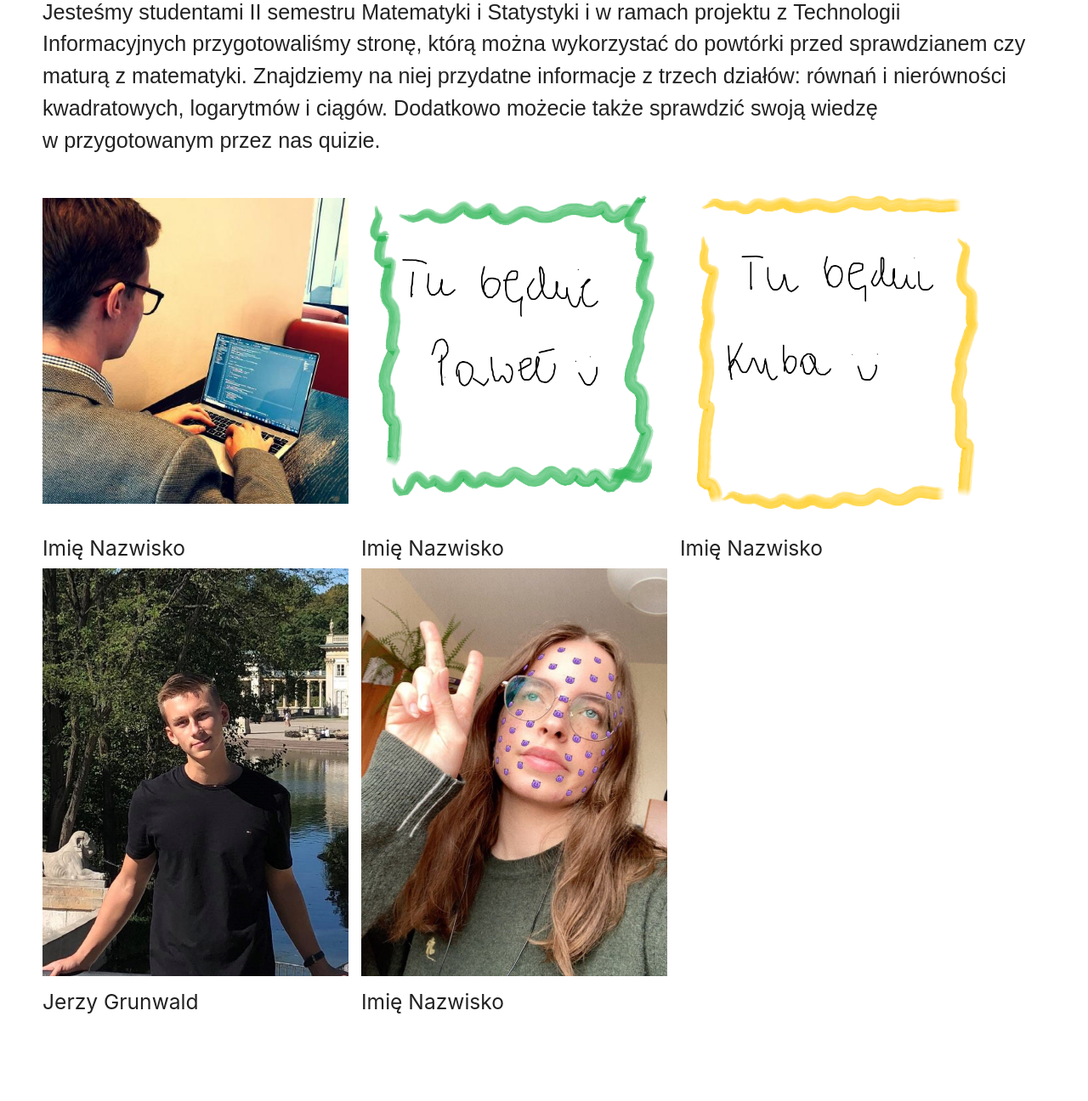
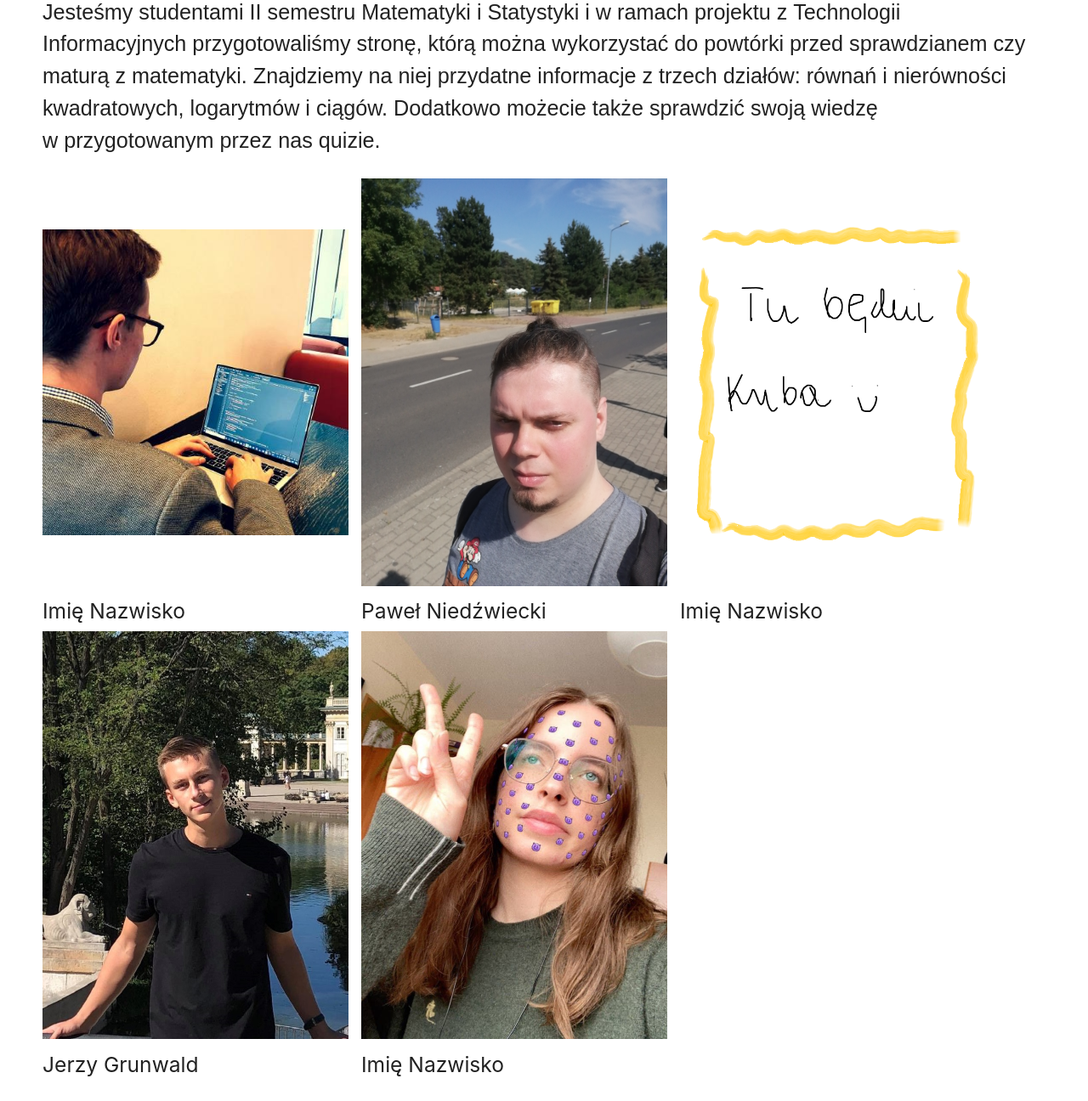
Before and after one commit to pawelduraj/wizualizacje-matematyki, a Flask app: page /about in a window 1280 px wide. Shown: the part 191-1487 px from the top of the page at 85% size. Before the commit the page ends 1384 px from the top, so only its background shows below. Run offline with Flask 2, Linux system fonts and the light colour scheme; some web fonts are replaced.

Commit message:
Added photo

```diff
--- a/templates/about.html
+++ b/templates/about.html
@@ -14,8 +14,8 @@
             <h5>Imię Nazwisko</h5>
         </div>
         <div class="flex-column">
-            <img class="image" src="{{ url_for('static', filename='pics/pawel.png') }}" width="360" alt="Paweł">
-            <h5>Imię Nazwisko</h5>
+            <img class="image" src="{{ url_for('static', filename='pics/pawel.jpg') }}" width="360" alt="Paweł">
+            <h5>Paweł Niedźwiecki</h5>
         </div>
         <div class="flex-column">
             <img class="image" src="{{ url_for('static', filename='pics/kuba.png') }}" width="360" alt="Kuba">
```
Also changed, not shown: static/pics/pawel.jpg (added), static/pics/pawel.png (deleted).
